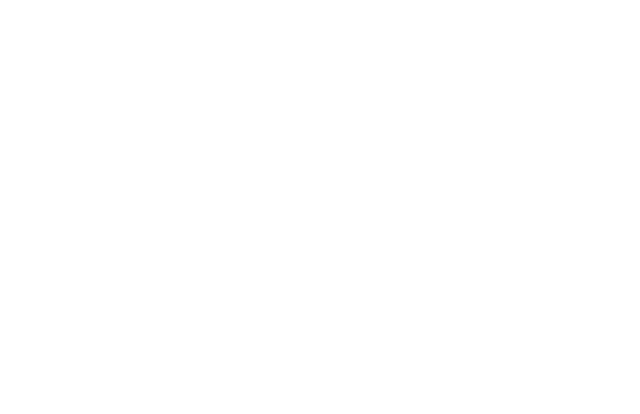
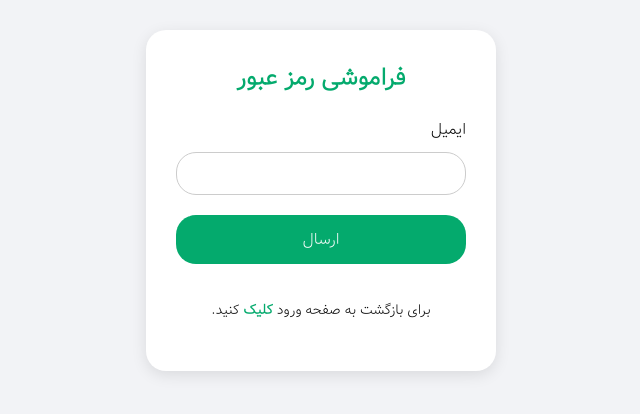
Before and after one commit to mr-dargi/djangoblog, a Django app: page /accounts/reset/ in a window 1280 px wide. Before the commit the part shown is empty. Shown: the top 414 px of the page, without its empty margins (319-959 px from the left). Run offline with Django 5.2, Linux system fonts and the light colour scheme.

Commit message:
Add forget password form and style it also add link to other pages.

```diff
--- a/static/css/styles.css
+++ b/static/css/styles.css
@@ -674,7 +674,7 @@ button {
 
 /* Rigester section */
 .register-box {
-    width: 350px;
+    max-width: 350px;
     background: #fff;
     padding: 30px;
     border-radius: 20px;
@@ -724,6 +724,7 @@ button {
     font-weight: bold;
 }
 
+/* Create post section */
 .postCreate {
     max-width: 600px;
     background: #fff;
@@ -769,6 +770,64 @@ button {
 .premium input {
     width: 20px;
 }
+
+/* Forget password section */
+.forget-password {
+    background-color: #fff;
+    max-width: 350px;
+    padding: 30px;
+    border-radius: 20px;
+    margin: 30px auto;
+    box-shadow: 0 4px 15px rgba(0,0,0,0.1);
+}
+
+.forget-password input {
+    width: 100%;
+    border: 1px solid #ccc;
+    border-radius: 20px;
+    padding: 10px 12px;
+    margin: 10px 0;
+}
+
+.forget-password button {
+    background-color: #04AA6D;
+    color: white;
+    border-radius: 20px;
+    border: none;
+    padding: 12px;
+    margin-top: 10px;
+    width: 100%;
+    cursor: pointer;
+    font-size: 16px;
+}
+
+.forget-password button:hover {
+    background-color: #038a5a;
+}
+
+.forget-password h2 {
+    text-align: center;
+    color: #04AA6D;
+    margin-bottom: 20px;
+}
+
+.forget-password p {
+    padding: 20px 10px;
+}
+
+.login-page {
+    text-align: center;
+    margin-top: 15px;
+    font-size: 14px;
+}
+
+.login-page a {
+    color: #04AA6D;
+    text-decoration: none;
+    font-weight: bold;
+}
+
+
 
 @media only screen and (min-width:540px) {
     .card-image {
--- a/templates/accounts/password_reset_form.html
+++ b/templates/accounts/password_reset_form.html
@@ -0,0 +1,17 @@
+{% extends "../base.html" %}
+
+
+{% block content %}
+    <div class="forget-password">
+        <h2>فراموشی رمز عبور</h2>
+        <form action="" method="post">
+            {% csrf_token %}
+            <div>
+                <label for="email">ایمیل</label>
+                {{ form.email }}
+            </div>
+            <button type="submit" >ارسال</button>
+        </form>
+        <p class="login-page">برای بازگشت به صفحه ورود<a href="{% url 'accounts:login' %}"> کلیک </a>کنید.</p>
+    </div>
+{% endblock content %}
--- a/templates/accounts/register.html
+++ b/templates/accounts/register.html
@@ -29,5 +29,6 @@
             <button type="submit">ثبت نام</button>
         </form>
         <p>از قبل حساب دارید؟ <a href="{% url 'accounts:login' %}">ورود</a></p>
+        <p><a href="{% url "accounts:reset_password" %}">فراموشی رمز عبور</a></p>
     </div>
 {% endblock %}
```
Lines whose indentation alone changed are shown as unchanged.
